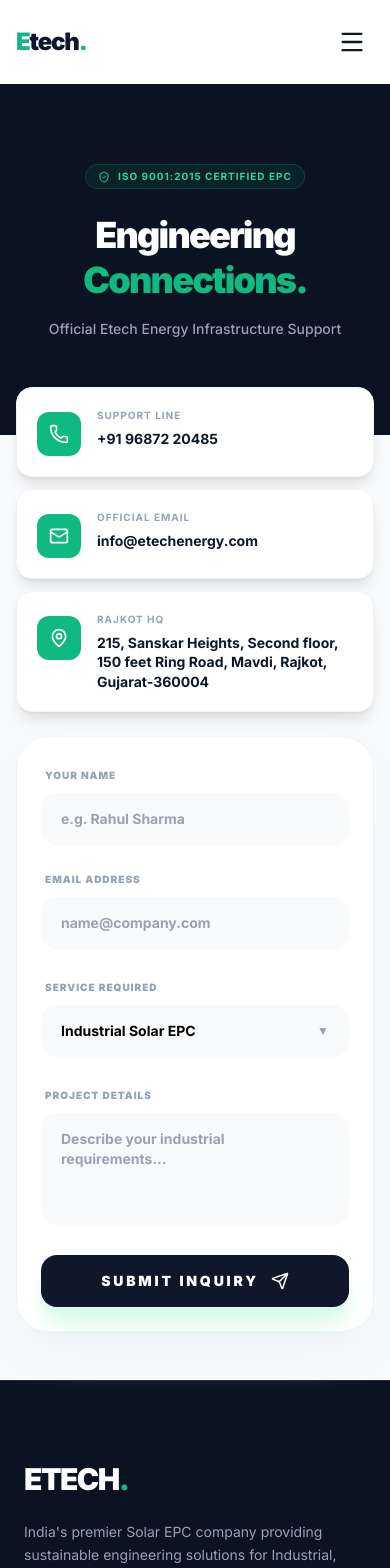
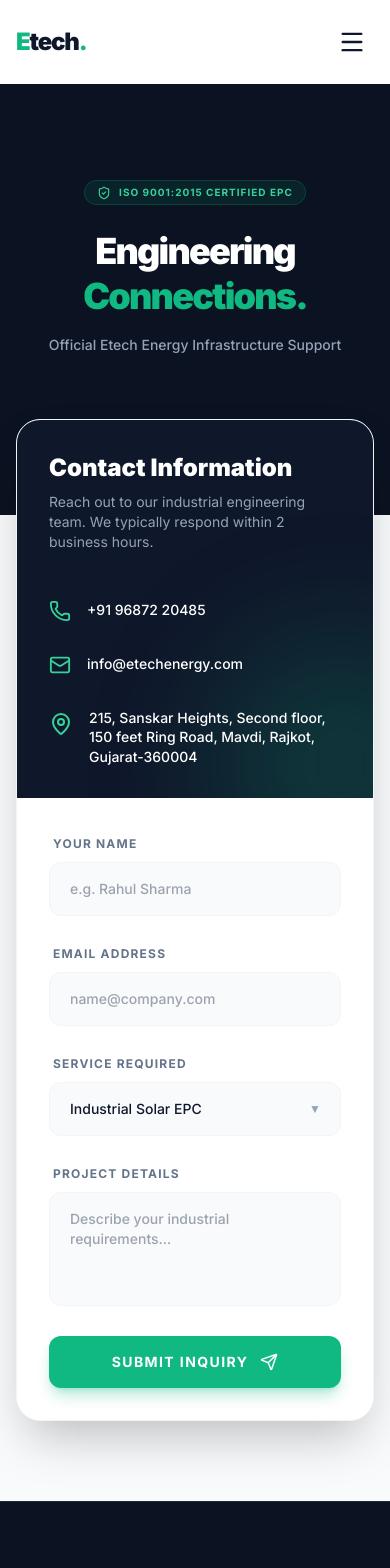
Before and after one commit to ankitkhetariya/Etech, a Next.js app: page /contact in a window 390 px wide. Shown: the top 1568 px of the page. Built offline with nearby package versions, Linux system fonts and the light colour scheme.

Commit message:
change responsiveness in contact

```diff
--- a/src/app/contact/page.tsx
+++ b/src/app/contact/page.tsx
@@ -4,108 +4,105 @@
 
 export default function ContactPage() {
   return (
-    <main className="min-h-screen bg-slate-50 pb-12">
-      {/* --- HERO: Mobile-Optimized Height & Text --- */}
-      <section className="relative pt-20 pb-24 md:pt-40 md:pb-48 overflow-hidden bg-[#0B1221]">
+    <main className="min-h-screen bg-slate-50 pb-20">
+      {/* --- HERO SECTION --- */}
+      {/* Bottom padding badha di hai taaki card properly overlap kar sake */}
+      <section className="relative pt-24 pb-40 md:pt-32 md:pb-56 overflow-hidden bg-[#0B1221]">
         <div className="container mx-auto px-4 md:px-6 relative z-10 text-center">
           <motion.div
             initial={{ opacity: 0 }}
             animate={{ opacity: 1 }}
-            className="inline-flex items-center gap-2 px-3 py-1 rounded-full bg-emerald-500/10 border border-emerald-500/20 text-emerald-400 text-[10px] font-bold uppercase tracking-widest mb-6"
+            className="inline-flex items-center gap-2 px-3 py-1 rounded-full bg-emerald-500/10 border border-emerald-500/20 text-emerald-400 text-[10px] md:text-xs font-bold uppercase tracking-widest mb-6"
           >
-            <ShieldCheck size={12} />
+            <ShieldCheck size={14} />
             <span>ISO 9001:2015 Certified EPC</span>
           </motion.div>
 
-          <h1 className="text-4xl md:text-7xl font-black text-white tracking-tighter mb-4 leading-tight">
+          <h1 className="text-4xl md:text-6xl lg:text-7xl font-black text-white tracking-tighter mb-4 leading-tight">
             Engineering <br className="md:hidden" />
             <span className="text-emerald-500">Connections.</span>
           </h1>
-          <p className="text-slate-400 text-sm md:text-xl max-w-xl mx-auto px-4 font-medium">
+          <p className="text-slate-400 text-sm md:text-lg max-w-xl mx-auto px-4 font-medium">
             Official Etech Energy Infrastructure Support
           </p>
         </div>
       </section>
 
-      {/* --- CONTENT: Dynamic Grid --- */}
-      <div className="container mx-auto px-4 md:px-6 -mt-12 md:-mt-24 relative z-20">
-        <div className="flex flex-col lg:flex-row gap-6 items-start">
-          {/* LEFT: OFFICIAL CONTACT INFO (Rajkot Details) */}
-          <div className="w-full lg:w-1/3 space-y-3 md:space-y-4">
+      {/* --- UNIFIED CONTENT CARD (The Fix) --- */}
+      {/* Ab sab kuch ek single dibbe (container) ke andar hai */}
+      <div className="container mx-auto px-4 sm:px-6 -mt-24 md:-mt-32 relative z-20">
+        <motion.div
+          initial={{ opacity: 0, y: 40 }}
+          animate={{ opacity: 1, y: 0 }}
+          className="max-w-6xl mx-auto bg-white rounded-3xl md:rounded-[2.5rem] shadow-2xl overflow-hidden flex flex-col lg:flex-row border border-slate-100"
+        >
+          {/* LEFT SIDE: OFFICIAL CONTACT INFO (Dark Panel) */}
+          <div className="w-full lg:w-2/5 bg-slate-900 p-8 md:p-12 relative overflow-hidden">
+            {/* Background Glow */}
+            <div className="absolute -bottom-24 -right-24 w-64 h-64 bg-emerald-500/20 rounded-full blur-3xl pointer-events-none"></div>
+
+            <h3 className="text-2xl font-black text-white mb-2 relative z-10">
+              Contact Information
+            </h3>
+            <p className="text-slate-400 text-sm mb-12 relative z-10">
+              Reach out to our industrial engineering team. We typically respond
+              within 2 business hours.
+            </p>
+
+            <div className="space-y-8 relative z-10">
               {[
+                { icon: <Phone size={22} />, detail: "+91 96872 20485" },
+                { icon: <Mail size={22} />, detail: "info@etechenergy.com" },
                 {
-                icon: <Phone size={20} />,
-                title: "Support Line",
-                detail: "+91 96872 20485",
-              },
-              {
-                icon: <Mail size={20} />,
-                title: "Official Email",
-                detail: "info@etechenergy.com",
-              },
-              {
-                icon: <MapPin size={20} />,
-                title: "Rajkot HQ",
+                  icon: <MapPin size={24} className="mt-1" />,
                   detail:
                     "215, Sanskar Heights, Second floor, 150 feet Ring Road, Mavdi, Rajkot, Gujarat-360004",
                 },
               ].map((item, i) => (
-              <motion.div
-                key={i}
-                initial={{ opacity: 0, x: -20 }}
-                animate={{ opacity: 1, x: 0 }}
-                transition={{ delay: i * 0.1 }}
-                className="bg-white p-5 md:p-6 rounded-2xl md:rounded-3xl border border-slate-100 shadow-lg flex items-start gap-4 group hover:border-emerald-500 transition-colors"
-              >
-                <div className="p-3 bg-emerald-500 text-white rounded-xl shrink-0 group-hover:scale-110 transition-transform mt-1">
-                  {item.icon}
-                </div>
-                {/* min-w-0 aur flex-1 zaroori hai text wrap ke liye */}
+                <div key={i} className="flex items-start gap-4">
+                  <div className="text-emerald-400 shrink-0">{item.icon}</div>
                   <div className="min-w-0 flex-1">
-                  <h4 className="font-bold text-slate-400 text-[10px] md:text-xs uppercase tracking-widest mb-1.5">
-                    {item.title}
-                  </h4>
-                  {/* truncate hata diya hai taaki lamba address wrap ho sake */}
-                  <p className="text-slate-900 font-bold text-sm leading-snug break-words">
+                    <p className="font-medium text-white text-sm md:text-base leading-snug break-words">
                       {item.detail}
                     </p>
                   </div>
-              </motion.div>
+                </div>
               ))}
             </div>
+          </div>
 
-          {/* RIGHT: INDUSTRIAL INQUIRY FORM */}
-          <div className="w-full lg:w-2/3 bg-white p-6 md:p-12 rounded-[2rem] md:rounded-[3.5rem] border border-slate-100 shadow-2xl shadow-slate-200/50">
+          {/* RIGHT SIDE: THE FORM (White Panel) */}
+          <div className="w-full lg:w-3/5 p-8 md:p-12 lg:p-16 bg-white">
             <form className="space-y-6 md:space-y-8">
-              <div className="grid grid-cols-1 md:grid-cols-2 gap-5 md:gap-6">
+              <div className="grid grid-cols-1 md:grid-cols-2 gap-6">
                 <div className="space-y-2">
-                  <label className="text-[10px] md:text-xs font-black text-slate-400 uppercase tracking-widest ml-1">
+                  <label className="text-xs font-bold text-slate-500 uppercase tracking-widest ml-1">
                     Your Name
                   </label>
                   <input
                     type="text"
                     placeholder="e.g. Rahul Sharma"
-                    className="w-full px-5 py-4 bg-slate-50 rounded-2xl outline-none focus:ring-2 focus:ring-emerald-500 transition-all font-bold text-sm"
+                    className="w-full px-5 py-4 bg-slate-50 border border-slate-100 rounded-xl outline-none focus:border-emerald-500 focus:bg-white transition-all font-medium text-sm text-slate-900"
                   />
                 </div>
                 <div className="space-y-2">
-                  <label className="text-[10px] md:text-xs font-black text-slate-400 uppercase tracking-widest ml-1">
+                  <label className="text-xs font-bold text-slate-500 uppercase tracking-widest ml-1">
                     Email Address
                   </label>
                   <input
                     type="email"
                     placeholder="name@company.com"
-                    className="w-full px-5 py-4 bg-slate-50 rounded-2xl outline-none focus:ring-2 focus:ring-emerald-500 transition-all font-bold text-sm"
+                    className="w-full px-5 py-4 bg-slate-50 border border-slate-100 rounded-xl outline-none focus:border-emerald-500 focus:bg-white transition-all font-medium text-sm text-slate-900"
                   />
                 </div>
               </div>
 
               <div className="space-y-2">
-                <label className="text-[10px] md:text-xs font-black text-slate-400 uppercase tracking-widest ml-1">
+                <label className="text-xs font-bold text-slate-500 uppercase tracking-widest ml-1">
                   Service Required
                 </label>
                 <div className="relative">
-                  <select className="w-full px-5 py-4 bg-slate-50 rounded-2xl outline-none focus:ring-2 focus:ring-emerald-500 transition-all font-bold text-sm appearance-none cursor-pointer">
+                  <select className="w-full px-5 py-4 bg-slate-50 border border-slate-100 rounded-xl outline-none focus:border-emerald-500 focus:bg-white transition-all font-medium text-sm text-slate-900 appearance-none cursor-pointer">
                     <option>Industrial Solar EPC</option>
                     <option>Commercial Rooftop Solution</option>
                     <option>Ground Mounted Systems</option>
@@ -118,22 +115,22 @@
               </div>
 
               <div className="space-y-2">
-                <label className="text-[10px] md:text-xs font-black text-slate-400 uppercase tracking-widest ml-1">
+                <label className="text-xs font-bold text-slate-500 uppercase tracking-widest ml-1">
                   Project Details
                 </label>
                 <textarea
                   rows={4}
                   placeholder="Describe your industrial requirements..."
-                  className="w-full px-5 py-4 bg-slate-50 rounded-2xl outline-none focus:ring-2 focus:ring-emerald-500 transition-all font-bold text-sm resize-none"
+                  className="w-full px-5 py-4 bg-slate-50 border border-slate-100 rounded-xl outline-none focus:border-emerald-500 focus:bg-white transition-all font-medium text-sm text-slate-900 resize-none"
                 ></textarea>
               </div>
 
-              <button className="w-full py-4 md:py-5 bg-slate-900 text-white rounded-2xl font-black text-sm md:text-base uppercase tracking-[0.2em] flex items-center justify-center gap-3 hover:bg-emerald-600 transition-all shadow-xl shadow-emerald-100">
+              <button className="w-full py-4 md:py-5 bg-emerald-500 text-white rounded-xl font-bold text-sm md:text-base uppercase tracking-widest flex items-center justify-center gap-3 hover:bg-emerald-600 transition-all shadow-lg shadow-emerald-500/30">
                 Submit Inquiry <Send size={18} />
               </button>
             </form>
           </div>
-        </div>
+        </motion.div>
       </div>
     </main>
   );
```
Lines whose indentation alone changed are shown as unchanged.
